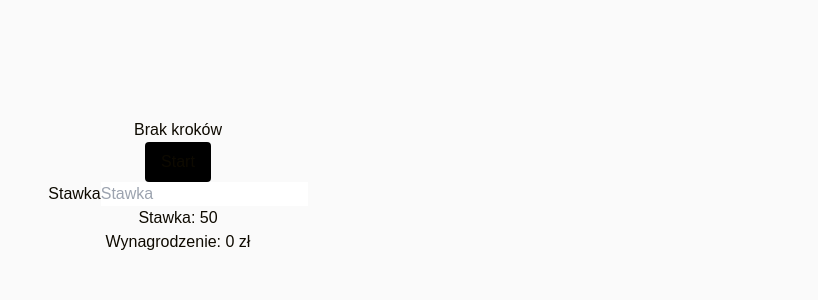
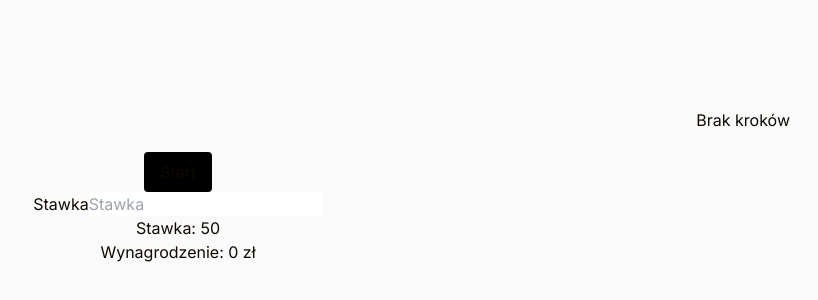
Before and after one commit to jakubhopcias/WorkTrack, a Next.js app: page / in a window 1280 px wide. Shown: the part 214-514 px from the top of the page, without its empty margins (462-1280 px from the left). Built offline with nearby package versions, Linux system fonts and the light colour scheme.

Commit message:
Cards enhanced, typography for desktop

```diff
--- a/src/app/globals.css
+++ b/src/app/globals.css
@@ -1,3 +1,6 @@
+@import url('https://fonts.googleapis.com/css2?family=Inter:ital,opsz,wght@0,14..32,100..900;1,14..32,100..900&display=swap');
+
+
 @tailwind base;
 @tailwind components;
 @tailwind utilities;
@@ -12,6 +15,7 @@
   --foreground: var(--color-black);
   --background: var(--color-white);
 
+  --color-primary-3-lighter: #DCE6D1;
   --color-primary-2-ligher: #d2fcb1;
   --color-primary-1-lighter: #b0fa78;
   --color-primary: #69f300;
@@ -21,22 +25,47 @@
   --color-secondary-1-lighter: #ec93e0;
   --color-secondry: #f300d2;
   --color-secondary-1-darker: #d70e87;
+
+  font-size:16px;
 }
 
 @media (prefers-color-scheme: dark) {
   :root {
-    --foreground: var(--white);
-    --background: var(--black);
+    --foreground: var(--color-white);
+    --background: var(--color-black);
   }
 }
 
 body {
   color: var(--foreground);
   background: var(--background);
-  font-family: Arial, Helvetica, sans-serif;
+  font-family: 'Inter', sans-serif;
+
 }
 
 .small{
   font-size: 0.8rem;
   text-transform: uppercase;
 }
+h1,h2,h3,h4,h5,h6{
+  font-weight: 500;
+  margin: 0;
+}
+h1 {
+  font-size: 3.8rem;
+}
+h2 {
+  font-size: 3.06rem;
+}
+h3 {
+  font-size: 2.43rem;
+}
+h4 {
+  font-size: 2rem;
+}
+h5 {
+  font-size: 1.56rem;
+}
+h6 {
+  font-size: 1.25rem;
+}
--- a/src/components/Project.jsx
+++ b/src/components/Project.jsx
@@ -41,7 +41,7 @@ export default function Project() {
         }
     }, []);
     return (
-        <div className="flex flex-col items-center justify-center h-screen">
+        <div className="mx-7 flex flex-col items-center justify-center h-screen">
             <StepList deleteStep={deleteStep} steps={steps} hourlyRate={rate}/>
             <Step addStep={addStep}/>
             <RateForm addRate={addRate} />
--- a/src/components/StepList.jsx
+++ b/src/components/StepList.jsx
@@ -1,30 +1,43 @@
 export default function StepList({ steps = [], deleteStep, hourlyRate }) {
   return (
-    <div className="step-list overflow-auto flex gap-20 flex-row">
+    <div className="overflow-auto w-full">
+      <div className="step-list pb-5 flex gap-4 flex-row justify-end">
         {steps.length > 0 ? (
           steps.map((step, index) => {
             return (
-            <div key={index} className=" step-item min-w-200">
-              <div className="small bg-[var(--color-primary-1-lighter)] py-1 px-1 text-center rounded-xl">
-                {" "}
+              <div
+                key={index}
+                className=" rounded-2xl px-6 py-4 text-[var(--color-black)] bg-[var(--color-primary-3-lighter)] step-item min-w-[300px] gap-7 flex flex-col"
+              >
+                <div className="flex gap-4 items-end">
+                  <div className=" relative before:content-[] before:w-full before:top-1/2 before:left-1/2 before:-translate-x-1/2 before:-translate-y-1/2 before:bg-black before:h-5 before:absolute before min-w-36 small text-[var(--color-black)] bg-[var(--color-primary-1-lighter)] py-1 px-1 text-center rounded-xl">
                     {step.name}
                   </div>
-              <div>
+                  <div className=" text-nowrap small text-[var(--color-dark-gray)]">
                     {new Date(step.startTime).toLocaleDateString([], {
                       hour: "2-digit",
                       minute: "2-digit",
                     })}
                   </div>
-              <p className="small">Czas:</p>
+                </div>
+                <div className="flex gap-4 justify-between items-end px-5">
+                  <div className="flex flex-col gap-2">
+                    <p className="small text-[var(--color-dark-gray)]">Czas</p>
                     <div className="flex gap-2 items-end">
-                <h6>{step.duration}</h6>
+                      <h5>{step.duration}</h5>
                     </div>
-              <p className="small">Wynagrodzenie:</p>
+                  </div>
+                  <div className="flex flex-col gap-2">
+                    <p className="small text-[var(--color-dark-gray)]">
+                      Wynagrodzenie
+                    </p>
                     <div className="flex gap-2 items-end">
-                <h6>{step.duration * hourlyRate}</h6>
+                      <h5>{step.duration * hourlyRate}</h5>
                       <p className="small"> pln</p>
                     </div>
-
+                  </div>
+                </div>
+                <div className="block text-right">
                   <button
                     className="btn"
                     onClick={() => {
@@ -34,11 +47,13 @@ export default function StepList({ steps = [], deleteStep, hourlyRate }) {
                     Usuń
                   </button>
                 </div>
+              </div>
             );
           })
         ) : (
           <p>Brak kroków</p>
         )}
       </div>
+    </div>
   );
 }
```
Lines whose indentation alone changed are shown as unchanged.
